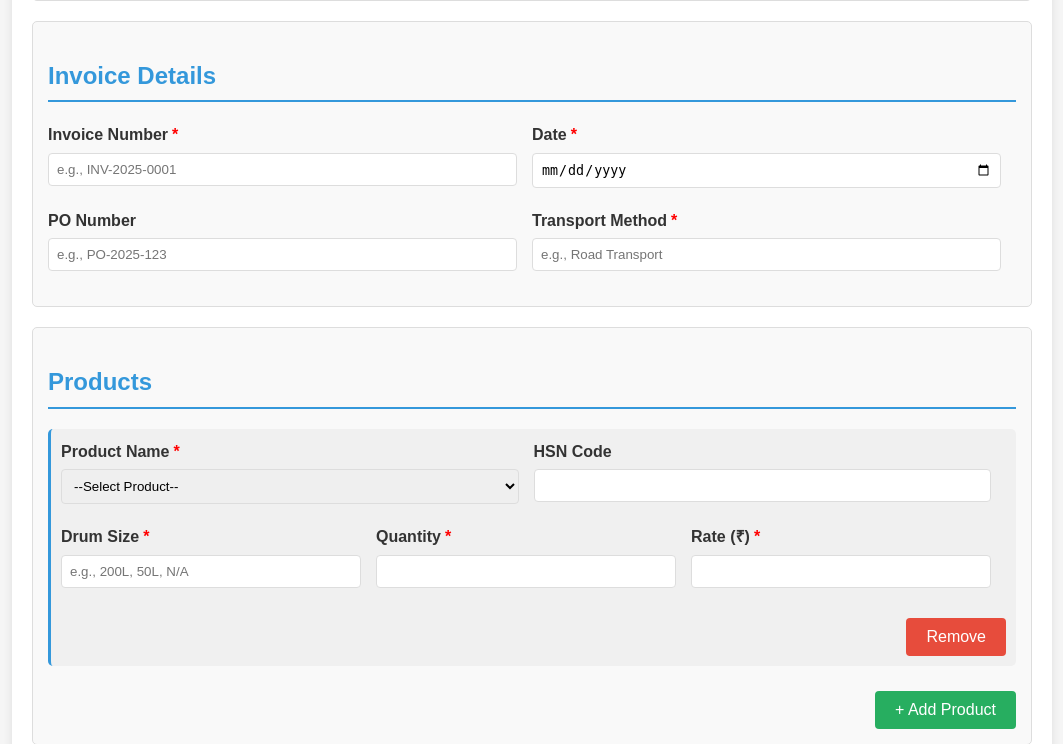
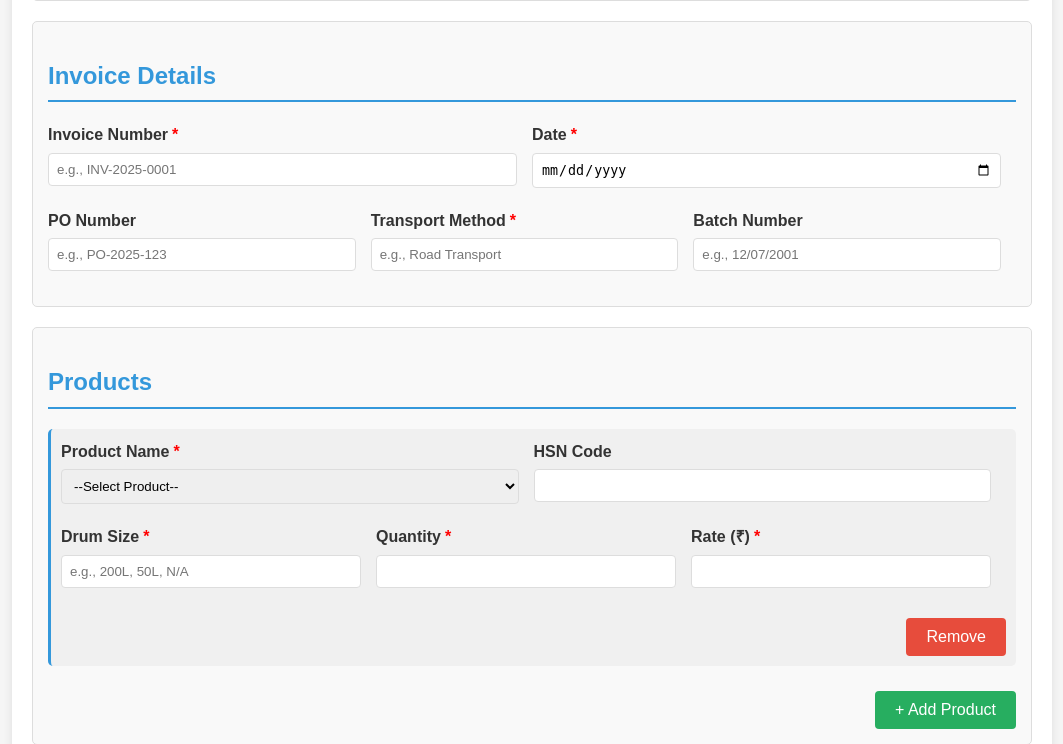
Before and after one commit to Divya-127/sye-invoice-generator, a Flask app: page / in a window 1280 px wide. Shown: the part 1448-2192 px from the top of the page, without its empty margins (108-1171 px from the left). Run offline with Flask 3, Linux system fonts and the light colour scheme; data that the repository does not hold is empty.

Commit message:
Batch Number update

```diff
--- a/invoice_generator.py
+++ b/invoice_generator.py
@@ -169,6 +169,11 @@ class InvoiceGenerator:
             pdf.set_xy(105, pdf.get_y())
             pdf.cell(40, 4, 'PO Number:', 0, 0, 'L')
             pdf.cell(55, 4, self.invoice_details['po_number'], 0, 1, 'L')
+
+        if self.invoice_details['batch_number']:
+            pdf.set_xy(105, pdf.get_y())
+            pdf.cell(40, 4, 'Batch Number:', 0, 0, 'L')
+            pdf.cell(55, 4, self.invoice_details['batch_number'], 0, 1, 'L')
 
         pdf.set_xy(105, pdf.get_y())
         pdf.cell(40, 4, 'Transport:', 0, 0, 'L')
--- a/templates/index.html
+++ b/templates/index.html
@@ -381,6 +381,10 @@
                         <label class="required">Transport Method</label>
                         <input type="text" id="transport" placeholder="e.g., Road Transport" required>
                     </div>
+                    <div class="form-group">
+                        <label>Batch Number</label>
+                        <input type="text" id="batchNumber" placeholder="e.g., 12/07/2001">
+                    </div>
                 </div>
             </div>
 
@@ -639,7 +643,8 @@ document.addEventListener('DOMContentLoaded', function () {
                 number: document.getElementById('billNumber').value,
                 date: formatISODateToDMY(document.getElementById('invoiceDate').value),
                 po_number: document.getElementById('poNumber').value,
-                transport: document.getElementById('transport').value
+                transport: document.getElementById('transport').value,
+                batch_number: document.getElementById('batchNumber').value
             },
             bank: {
                 bank_name: "Punjab National Bank",
```
